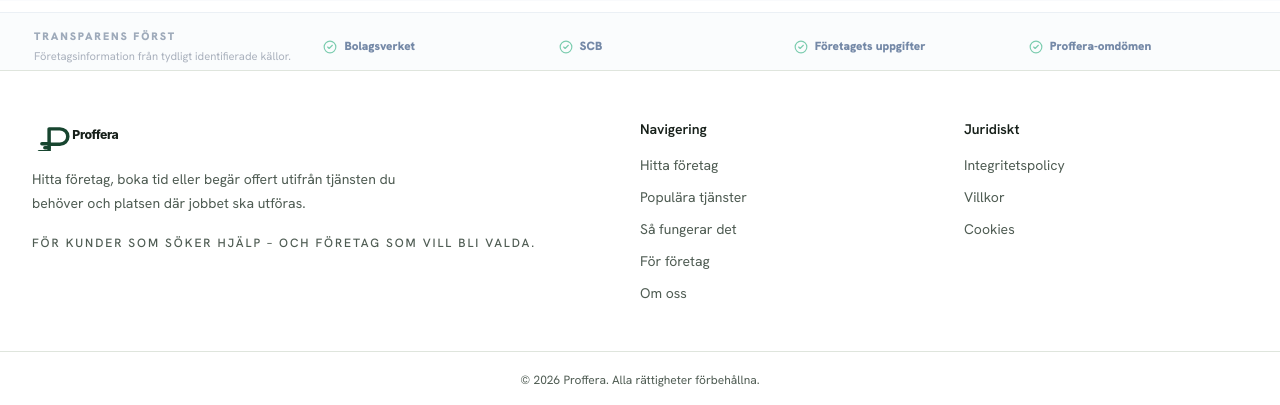
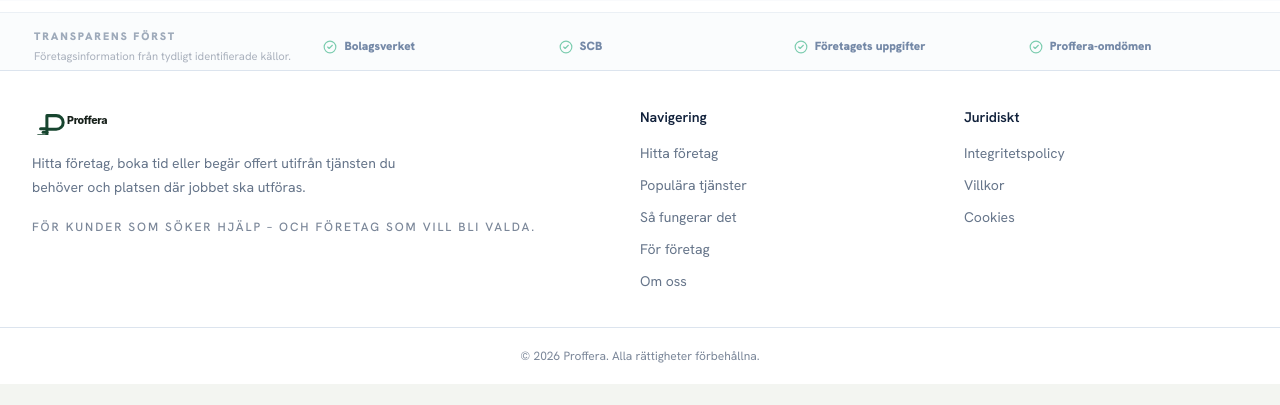
Before and after one commit to ibboabdoli-ai/Proffera, a Next.js app: page / in a window 1280 px wide. Shown: the part 1599-2004 px from the top of the page. After the commit the page ends 1983 px from the top, so only its background shows below. Built offline with nearby package versions, Linux system fonts and the light colour scheme; no server answers; the database is empty.

Commit message:
Polish marketplace footer to match approved visual system

```diff
--- a/src/components/layout/footer.tsx
+++ b/src/components/layout/footer.tsx
@@ -41,25 +41,25 @@ export function Footer({ locale, marketplace = false }: FooterProps) {
   const status = marketplaceCopy?.status ?? copy.footerStatus;
 
   const footerClass = marketplace
-    ? "border-t border-line bg-surface text-ink"
+    ? "border-t border-[#dce4ee] bg-white text-[#11213b]"
     : "border-t border-[#0c2116] bg-[#102a1c] text-white";
-  const secondaryText = marketplace ? "text-muted" : "text-white/70";
-  const tertiaryText = marketplace ? "text-muted" : "text-white/45";
+  const secondaryText = marketplace ? "text-[#66758a]" : "text-white/70";
+  const tertiaryText = marketplace ? "text-[#7b8799]" : "text-white/45";
   const linkClass = marketplace
-    ? "transition hover:text-brand focus:outline-none focus-visible:text-brand"
+    ? "transition hover:text-[#1469d8] focus:outline-none focus-visible:text-[#1469d8]"
     : "transition hover:text-white focus:outline-none focus-visible:text-white";
-  const dividerClass = marketplace ? "border-line" : "border-white/10";
+  const dividerClass = marketplace ? "border-[#dce4ee]" : "border-white/10";
 
   return (
     <footer className={footerClass}>
-      <div className="mx-auto grid max-w-7xl gap-10 px-4 py-12 sm:px-6 md:grid-cols-[1.5fr_0.75fr_0.75fr] lg:px-8">
+      <div className={`mx-auto grid max-w-7xl gap-10 px-4 sm:px-6 md:grid-cols-[1.5fr_0.75fr_0.75fr] lg:px-8 ${marketplace ? "py-9" : "py-12"}`}>
         <div>
           <Image
             src={marketplace ? "/brand/proffera-logo.svg" : "/brand/proffera-logo-light.svg"}
             alt={siteConfig.name}
             width={184}
             height={48}
-            className="h-8 w-auto"
+            className={marketplace ? "h-7 w-auto" : "h-8 w-auto"}
           />
           <p className={`mt-4 max-w-sm text-sm leading-6 ${secondaryText}`}>
             {description}
@@ -95,7 +95,7 @@ export function Footer({ locale, marketplace = false }: FooterProps) {
           </ul>
         </div>
       </div>
-      <div className={`border-t ${dividerClass} px-4 py-5 text-center text-xs ${marketplace ? "text-muted" : "text-white/55"}`}>
+      <div className={`border-t ${dividerClass} px-4 py-5 text-center text-xs ${marketplace ? "text-[#7b8799]" : "text-white/55"}`}>
         © {new Date().getFullYear()} Proffera. {copy.copyright}
       </div>
     </footer>
```
